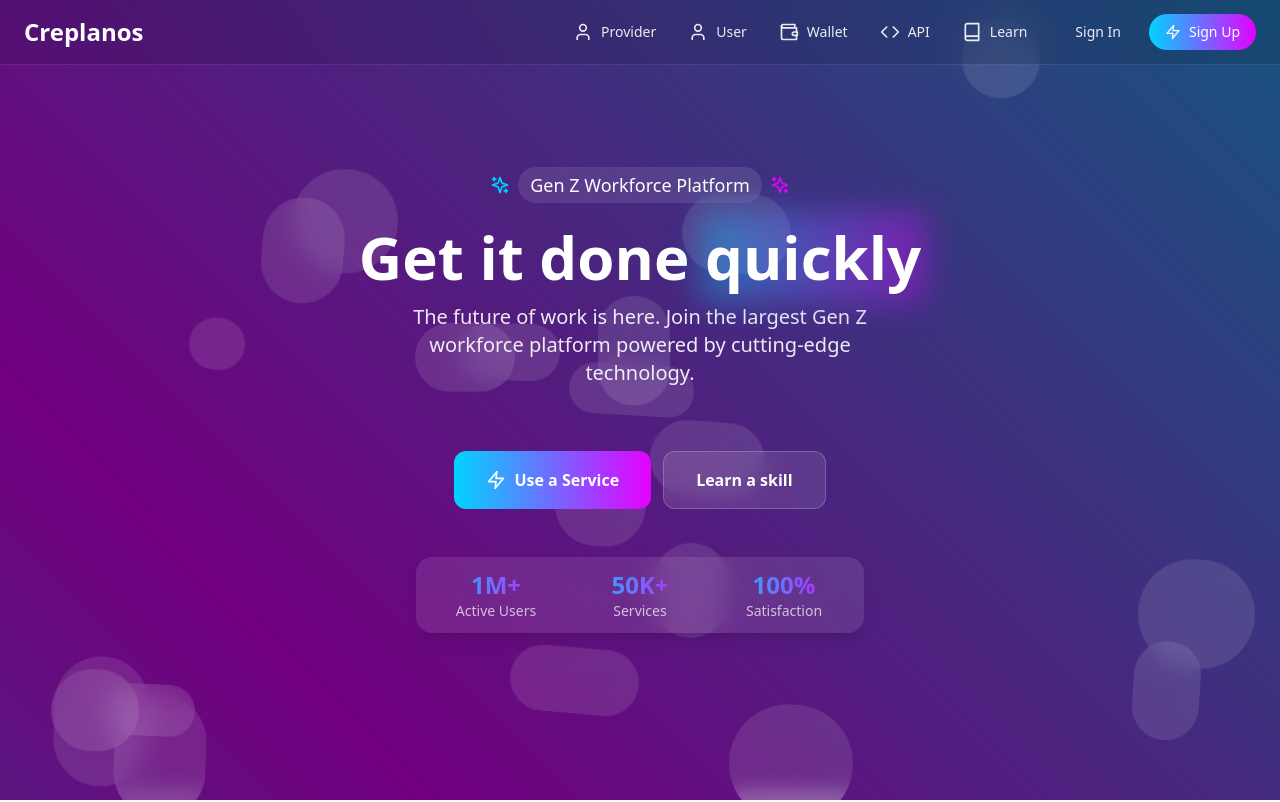
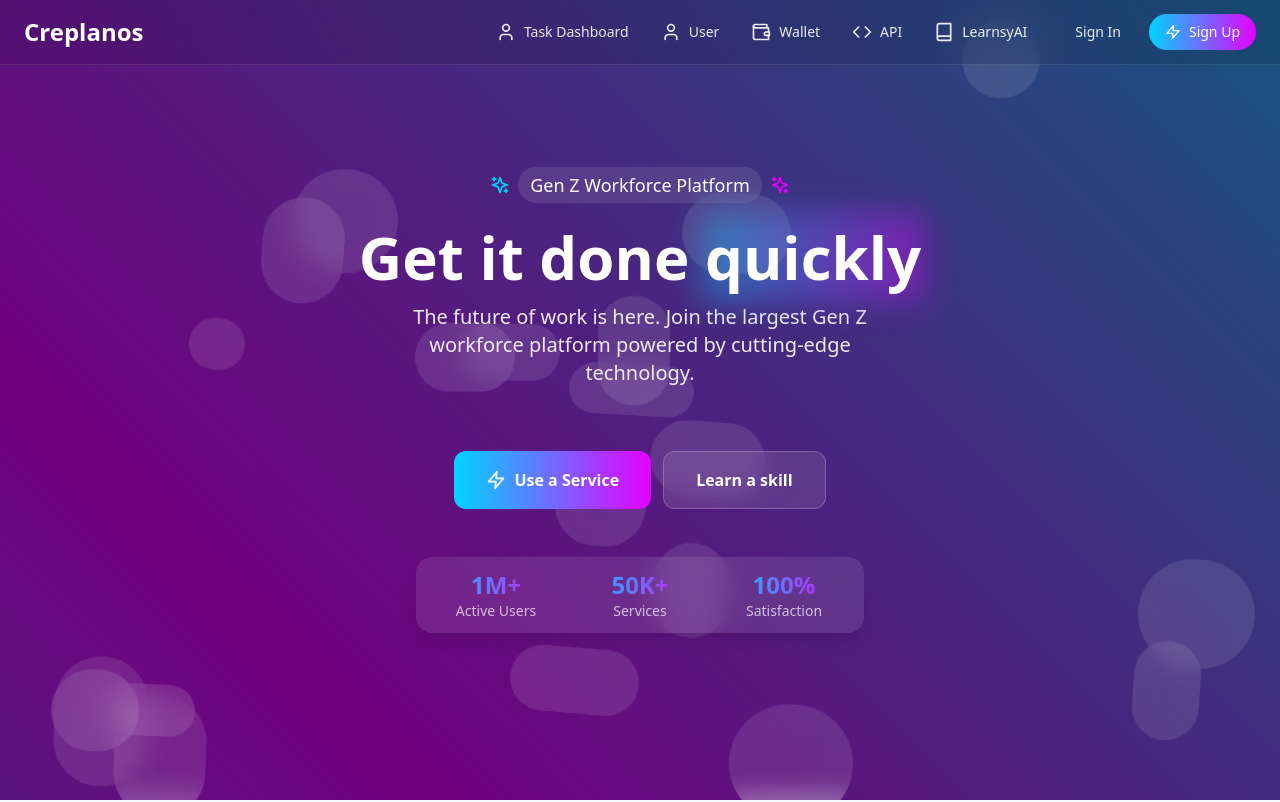
Before and after one commit to GranularX/creplanos_fire, a React (Vite) app: page / in a window 1280 px wide. Shown: the top 802 px of the page. Built offline with nearby package versions, Linux system fonts and the light colour scheme.

Commit message:
Update Navbar.tsx

```diff
--- a/src/components/Navbar.tsx
+++ b/src/components/Navbar.tsx
@@ -31,11 +31,11 @@ export function Navbar() {
             <>
               {/* Desktop Navigation */}
               <div className="hidden md:flex items-center">
-                <NavLink to="/provider-profile" icon={User}>Provider</NavLink>
+                <NavLink to="/provider-profile" icon={User}>Task Dashboard</NavLink>
                 <NavLink to="/user-profile" icon={User}>User</NavLink>
                 <NavLink to="/wallet" icon={Wallet}>Wallet</NavLink>
                 <NavLink to="/api" icon={Code}>API</NavLink> {/* Updated Icon for API */}
-                  <NavLink to="/learn" icon={Book}>Learn</NavLink> {/* Updated Icon for API */}
+                  <NavLink to="/learn" icon={Book}>LearnsyAI</NavLink> {/* Updated Icon for API */}
                 <div className="ml-4 flex items-center gap-3">
                   <Link
                     to="/signin"
```
